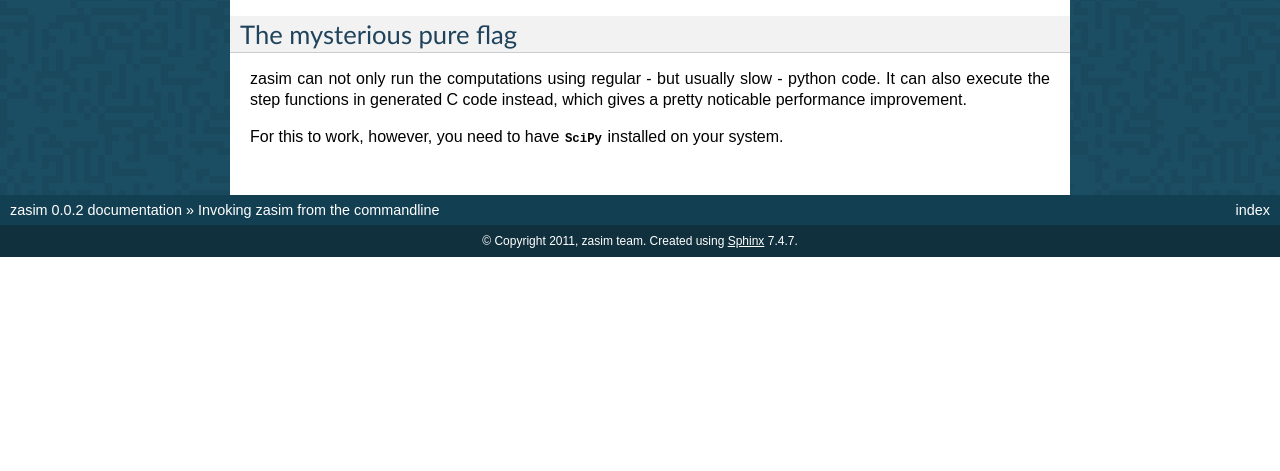
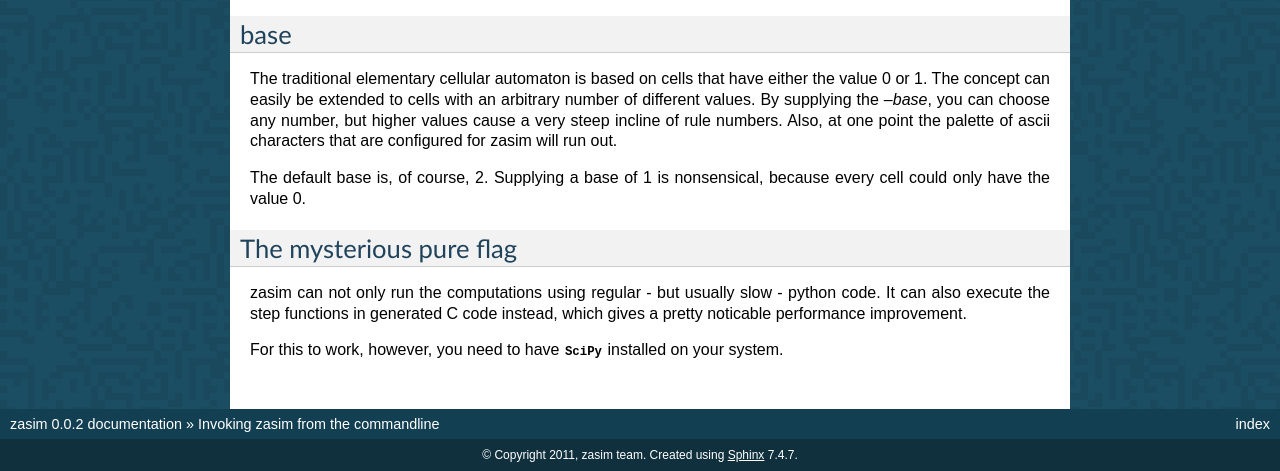
Before and after one commit to timo/zasim, a Sphinx documentation site: the page built from docs/tutorial/invocation.rst, in a window 1280 px wide and 900 px high, scrolled down 916 px, cut to the strip 429-900 px from the top of the window. Built offline with Sphinx 7.4.7, drawn with Linux system fonts in a browser that asks for light colours; formulas are drawn with MathJax 3; pages that are not in the unit, such as notebooks, are missing from menus; before the commit the page ends 1602 px from its top, so only the background shows below that.

Commit message:
a section on the base parameter.

```diff
--- a/docs/tutorial/invocation.rst
+++ b/docs/tutorial/invocation.rst
@@ -36,6 +36,7 @@ many lines it will display before it stops calculating.
 
 .. _elementary cellular automaton: http://en.wikipedia.org/wiki/Elementary_cellular_automaton
 
+
 beta and nondet
 ---------------
 
@@ -67,6 +68,21 @@ the triangle structures quite noticably.
 .. command-output:: python -m zasim.cagen.main --rule 146 --width 90 --print-rule --pure --beta 70
     :ellipsis: 40
 
+
+base
+----
+
+The traditional elementary cellular automaton is based on cells that have
+either the value 0 or 1. The concept can easily be extended to cells with
+an arbitrary number of different values. By supplying the *--base*, you
+can choose any number, but higher values cause a very steep incline of
+rule numbers. Also, at one point the palette of ascii characters that are
+configured for zasim will run out.
+
+The default base is, of course, 2. Supplying a base of 1 is nonsensical,
+because every cell could only have the value 0.
+
+
 The mysterious pure flag
 ------------------------
 
```
